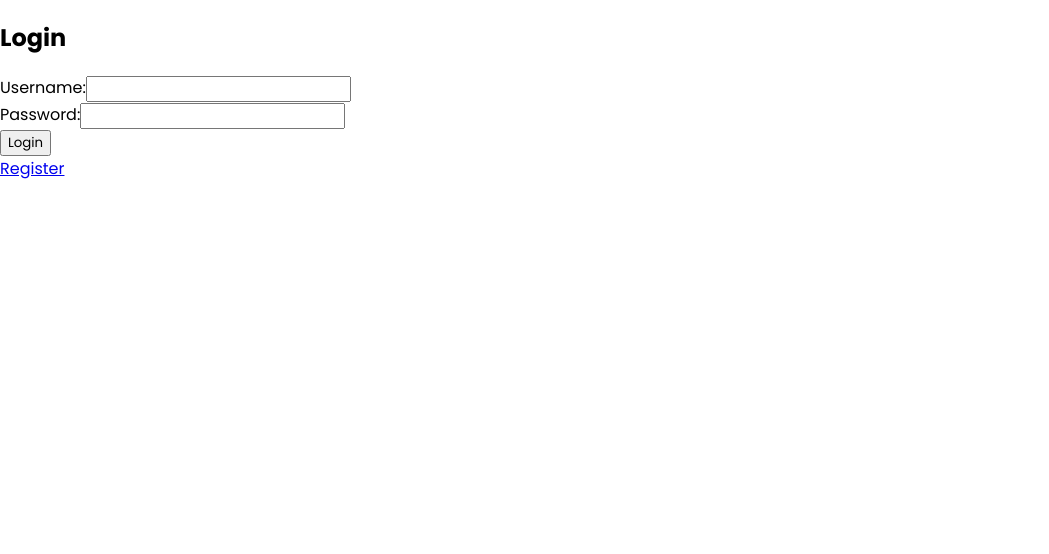
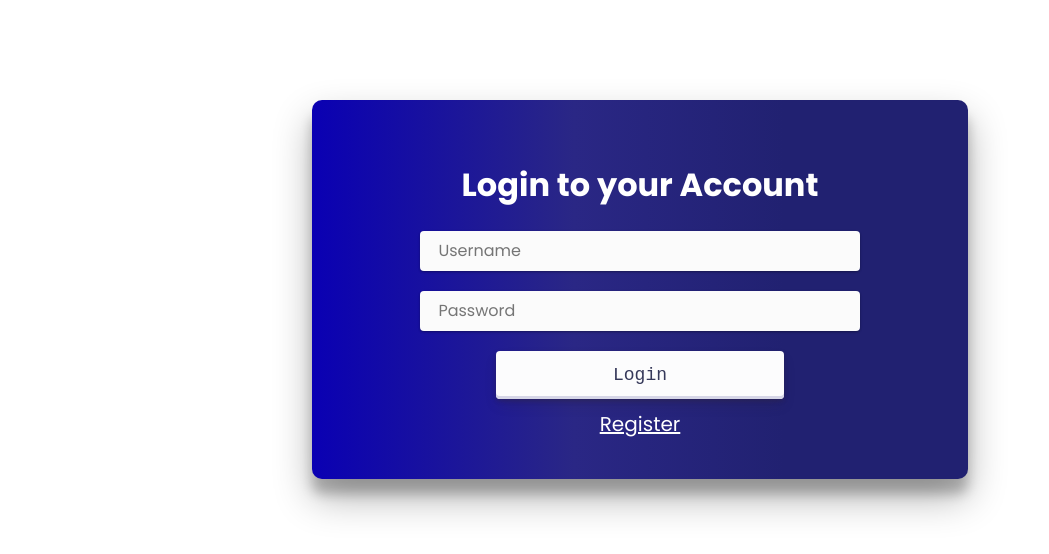
Before and after one commit to Christian0130/Triple-J-s, a React (Vite) app: page /login in a window 1280 px wide. Shown: the top 554 px of the page, without its empty margins (0-1049 px from the left). Built offline with nearby package versions, Linux system fonts and the light colour scheme; no server answers.

Commit message:
styling the login and products

```diff
--- a/src/App.jsx
+++ b/src/App.jsx
@@ -2,7 +2,7 @@ import './App.css';
 import { BrowserRouter as Router, Routes, Route, useLocation } from "react-router-dom";
 import Navbar from './components/Navbar';
 import Shop from './pages/shop/shop';
-import Cart from './pages/cart/cart';
+import Cart from './pages/cart/Cart';
 import { ShopContextProvider } from './context/shop-context';
 import Login from './pages/Login/Login';
 import Registration from './pages/Register/Registration';
--- a/src/pages/Login/Login.jsx
+++ b/src/pages/Login/Login.jsx
@@ -1,6 +1,7 @@
 import React, { useState } from 'react';
 import { useNavigate } from 'react-router-dom';
 import { Link } from 'react-router-dom'; // Import useNavigate
+import './login.css';
 
 const Login = () => {
     const [username, setUsername] = useState('');
@@ -40,35 +41,32 @@ const Login = () => {
 
     return (
         <>
-        <div>
-            <h2>Login</h2>
+        <div className='loginContainer'>
+            <h1>Login to your Account</h1>
             {error && <p style={{ color: 'red' }}>{error}</p>}
             {success && <p style={{ color: 'green' }}>{success}</p>}
             <form onSubmit={handleLogin}>
-                <div>
-                    <label htmlFor="username">Username:</label>
                     <input
+                        placeholder='Username'
                         type="text"
                         id="username"
                         value={username}
                         onChange={(e) => setUsername(e.target.value)}
                         required
                     />
-                </div>
-                <div>
-                    <label htmlFor="password">Password:</label>
                     <input
+                        placeholder='Password'
                         type="password"
                         id="password"
                         value={password}
                         onChange={(e) => setPassword(e.target.value)}
                         required
                     />
-                </div>
+
                 <button type="submit">Login</button>
             </form>
+            <Link to={'/register'} className='link'>Register</Link>
         </div>
-        <Link to={'/register'}>Register</Link>
         </>
     );
 };
--- a/src/pages/Login/login.css
+++ b/src/pages/Login/login.css
@@ -0,0 +1,91 @@
+.loginContainer{
+    margin-left: auto;
+    margin-right: auto;
+    display: flex;
+    flex-direction: column;
+    align-items: center;
+    background-color: white;
+    width: 45%;
+    height: 100%;
+    border-radius: 10px;
+    box-shadow: rgba(0, 0, 0, 0.3) 0px 19px 38px, rgba(0, 0, 0, 0.22) 0px 15px 12px;
+    padding: 40px;
+    margin-top: 100px;
+    background-image: linear-gradient(90deg, rgba(10,0,179,1) 0%, rgba(42,39,133,1) 40%, rgba(33,33,113,1) 72%);
+}
+
+.loginContainer form{
+    display: flex;
+    flex-direction: column;
+    align-items: center;
+    width: 100%;
+}
+
+.loginContainer button{
+    width: 50%;
+    align-items: center;
+    appearance: none;
+    background-color: #FCFCFD;
+    border-radius: 4px;
+    border-width: 0;
+    box-shadow: rgba(45, 35, 66, 0.4) 0 2px 4px,rgba(45, 35, 66, 0.3) 0 7px 13px -3px,#D6D6E7 0 -3px 0 inset;
+    box-sizing: border-box;
+    color: #36395A;
+    cursor: pointer;
+    display: inline-flex;
+    font-family: "JetBrains Mono",monospace;
+    height: 48px;
+    justify-content: center;
+    line-height: 1;
+    list-style: none;
+    overflow: hidden;
+    padding-left: 16px;
+    padding-right: 16px;
+    position: relative;
+    text-align: left;
+    text-decoration: none;
+    transition: box-shadow .15s,transform .15s;
+    user-select: none;
+    -webkit-user-select: none;
+    touch-action: manipulation;
+    white-space: nowrap;
+    will-change: box-shadow,transform;
+    font-size: 18px;
+}
+
+.loginContainer button:focus{
+    box-shadow: #D6D6E7 0 0 0 1.5px inset, rgba(45, 35, 66, 0.4) 0 2px 4px, rgba(45, 35, 66, 0.3) 0 7px 13px -3px, #D6D6E7 0 -3px 0 inset;
+}
+
+.loginContainer button:hover{
+    box-shadow: rgba(45, 35, 66, 0.4) 0 4px 8px, rgba(45, 35, 66, 0.3) 0 7px 13px -3px, #D6D6E7 0 -3px 0 inset;
+    transform: translateY(-2px);
+}
+
+.loginContainer button:active{
+    box-shadow: #D6D6E7 0 3px 7px inset;
+    transform: translateY(2px);
+}
+
+.loginContainer input{
+    width: 70%;
+    color: rgb(36, 35, 42);
+    font-size: 16px;
+    line-height: 20px;
+    border-radius: 4px;
+    padding: 8px 16px;
+    border: 2px solid transparent;
+    box-shadow: rgb(0 0 0 / 12%) 0px 1px 3px, rgb(0 0 0 / 24%) 0px 1px 2px;
+    background: rgb(251, 251, 251);
+    margin-bottom: 20px;
+}
+
+.loginContainer h1{
+    color: white;
+}
+
+.link {
+    margin-top: 10px;
+    color: white;
+    font-size: 20px;
+}
--- a/src/pages/shop/Product.jsx
+++ b/src/pages/shop/Product.jsx
@@ -7,7 +7,9 @@ const Product = (props) => {
   const {id, name, price, image, quantity} = props.data;
   return (
     <div className='product'>
+      <div className="product-image-container">
       <img src={image} alt="" />
+      </div>
       <div className="description">
         <p><b>{name}</b></p>
         <p>${price}</p>
--- a/src/pages/shop/Shop.jsx
+++ b/src/pages/shop/Shop.jsx
@@ -18,7 +18,7 @@ const Shop = () => {
       <div className="products">
       {products.map((product) => (
         <Product key={product.id} data={product}/>
-        ))};
+        ))}
       </div>
     </div>
   )
--- a/src/pages/shop/shop.css
+++ b/src/pages/shop/shop.css
@@ -4,26 +4,42 @@
     font-size: 40px;
   }
   .products {
-    width: 100%;
-    height: auto;
     display: grid;
-    grid-template-columns: 1fr 1fr 1fr;
-    place-items: center;
+    grid-template-columns: repeat(4, 1fr);
+    column-gap: 20px;
+    row-gap: 20px;
+    margin-top: 30px;
+    margin-left: 100px;
+    margin-right: 100px;
   }
 
   .product {
-    border-radius: 15px;
-    width: 300px;
-    height: 350px;
-    margin: 100px;
+    padding-top: 40px;
+    padding-bottom: 25px;
+    padding-left: 25px;
+    padding-right: 25px;
+
+    box-shadow: rgba(0, 0, 0, 0.19) 0px 10px 20px, rgba(0, 0, 0, 0.23) 0px 6px 6px;    border-radius: 10px;
+
+
     display: flex;
     flex-direction: column;
+  }
+
+  .product-image-container {
+    display: flex;
     justify-content: center;
     align-items: center;
+    height: 180px;
+    margin-bottom: 20px;
+    :hover{
+      opacity: 0.8;
+      cursor: pointer;
+    }
   }
-
-  .product img {
-    width: 400px;
+  .product-image-container img{
+    max-width: 100%;
+    max-height: 100%;
   }
 
   .product .description {
@@ -36,14 +52,18 @@
   }
 
   .addToCartBttn {
-    background-color: transparent;
-    border: 2px solid rgb(19, 19, 19);
-    min-width: 100px;
-    padding-left: 10px;
-    padding-right: 10px;
-    padding-top: 5px;
-    padding-bottom: 5px;
-    border-radius: 15px;
+    display: inline-block;
+    outline: 0;
+    border: 0;
+    cursor: pointer;
+    background: #000000;
+    color: #FFFFFF;
+    border-radius: 8px;
+    padding: 12px 28px;
+    font-size: 18px;
+    font-weight: 500;
+    line-height: 1;
+    transition: transform 200ms,background 200ms
   }
 
   .addToCartBttn:hover {
```
